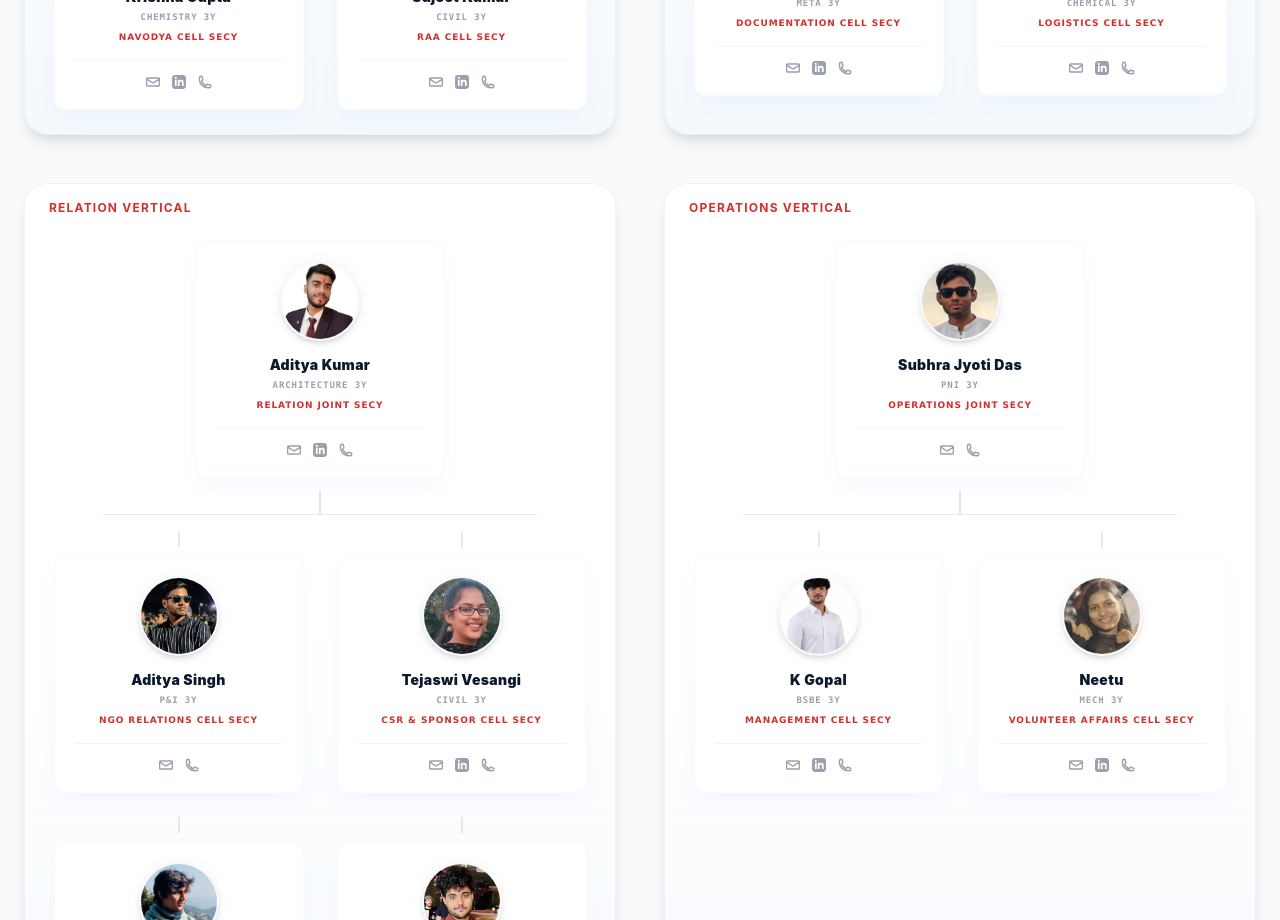
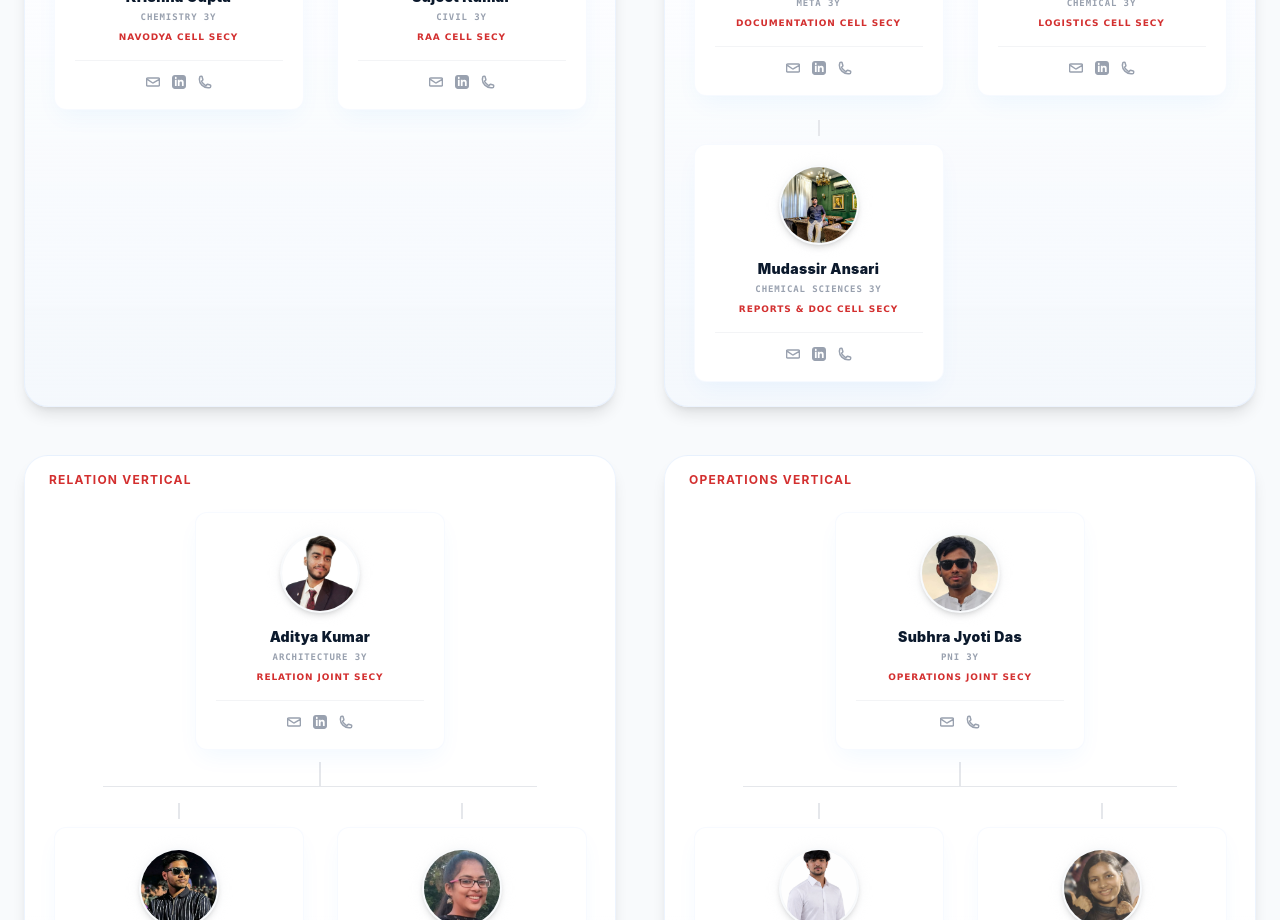
Before and after one commit to sagar-rai-17/nss-website, a React (Vite) app: page /teams in a window 1280 px wide. Shown: the part 2660-3580 px from the top of the page. Built offline with nearby package versions, Linux system fonts and the light colour scheme.

Commit message:
Added new member

```diff
--- a/src/components/TeamsPage.jsx
+++ b/src/components/TeamsPage.jsx
@@ -43,7 +43,8 @@ export default function TeamsPage() {
           { name: "Neeraj Meena", role: "Event Cell Secy", branch: "Civil 3Y", mail: "neeraj_m@ce.iitr.ac.in", linkedin: "https://www.linkedin.com/in/neeraj-meena-52a353297", phone: "8955725370", image: "Neeraj.jpg" },
           { name: "Vaibhav Sharma", role: "Marketing Cell Secy", branch: "Physics 3Y", mail: "vaibhav_s2@ph.iitr.ac.in", linkedin: "https://www.linkedin.com/in/vaibhav-sharma05a2", phone: "9569672796", image: "Vaibhav_Marketing & Promotions.jpg" },
           { name: "Kaustubh Singh", role: "Documentation Cell Secy", branch: "Meta 3Y", mail: "kaustubh_s@mt.iitr.ac.in", linkedin: "https://www.linkedin.com/in/kaustubh-singh-2a2599332", phone: "7880452310", image: "Kaustubh_Documentation.jpg" },
-          { name: "Anshul Verma", role: "Logistics Cell Secy", branch: "Chemical 3Y", mail: "anshul_v@ch.iitr.ac.in", linkedin: "https://www.linkedin.com/in/anshulverma07", phone: "7388465197", image: "anshul_hospitality&logistics.jpg" }
+          { name: "Anshul Verma", role: "Logistics Cell Secy", branch: "Chemical 3Y", mail: "anshul_v@ch.iitr.ac.in", linkedin: "https://www.linkedin.com/in/anshulverma07", phone: "7388465197", image: "anshul_hospitality&logistics.jpg" },
+          { name: "Mudassir Ansari", role: "Reports & Doc Cell Secy", branch: "Chemical Sciences 3Y", mail: "Mudassir_a@cy.iitr.ac.in", linkedin: "https://www.linkedin.com/in/mudassir-ansari-801475334", phone: "7905623439", image: "ansari.jpg" }
         ]
       },
       {
```
Also changed, not shown: public/images/team/ansari.jpg (added), 3 other files (tests, documents, lock files or other folders).
